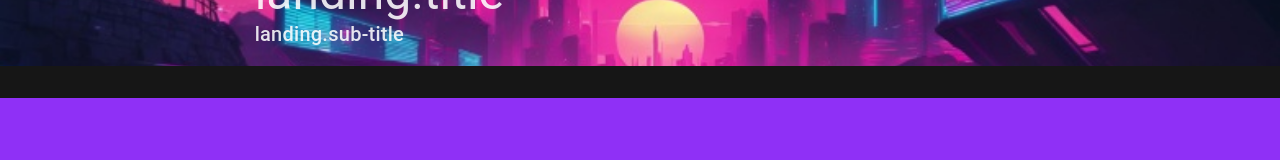
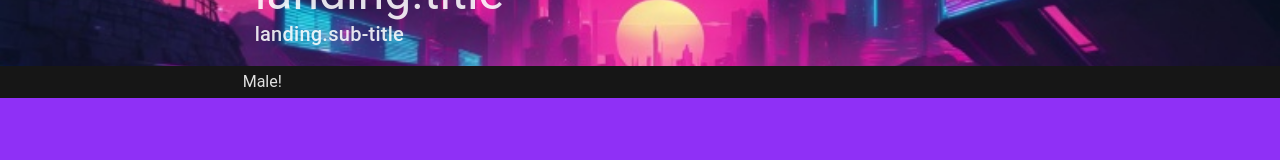
Before and after one commit to dbenitez-bcn/npc-calculator, a Nuxt app: page /male in a window 1280 px wide. Shown: the part 136-296 px from the top of the page. Built offline with nearby package versions, Linux system fonts and the light colour scheme.

Commit message:
adds male route

```diff
--- /dev/null
+++ b/src/pages/male.vue
@@ -0,0 +1,10 @@
+<template>
+    <NpcForm :isMale="true"/>
+</template>
+
+<script setup>
+</script>
+
+<style lang="scss" scoped>
+
+</style>
```
